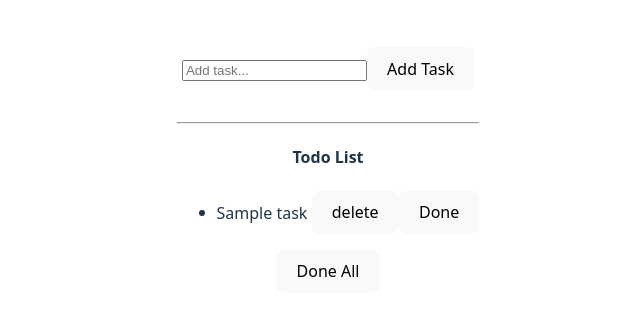
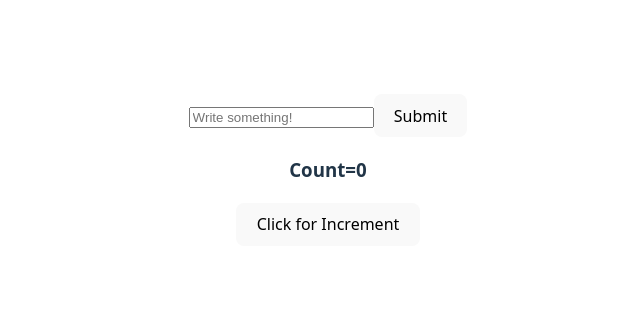
Before and after one commit to Uzmakh/deltareact-app, a React (Vite) app: page / in a window 1280 px wide. Shown: the part 230-546 px from the top of the page, without its empty margins (312-952 px from the left). Built offline with nearby package versions, Linux system fonts and the light colour scheme.

Commit message:
Practised Events and useState in React

```diff
--- a/src/App.jsx
+++ b/src/App.jsx
@@ -22,13 +22,13 @@ function App() {
       {/* <ProductTab />
       <MessageBox userName="Uzma" textColor="grey" />
       <MessageBox userName="youzee" textColor="red" />
-      <Button />
-      <Form /> */}
-      {/* <Counter/> */}
+      <Button /> */}
+      <Form />
+      <Counter/>
       {/* <LikeButton /> */}
       {/* <Closure/> */}
       {/* <LudoBoard /> */}
-      <TodoList/>
+      {/* <TodoList/> */}
     </>
   );
 }
--- a/src/Counter.jsx
+++ b/src/Counter.jsx
@@ -1,39 +1,21 @@
-import { useState } from 'react';
-
-function init() {
-  return Math.random();
-}
+import { useState } from "react";
 
 const Counter = () => {
-  //   let arr = useState(10);
-  // console.log(arr);
-  let [count, setCount] = useState(init);   //initialization
-  console.log("Component is rendered!");
-  console.log(`count=${count}`);
+  // let count = 0;
+  let [count, setCount] = useState(0); //initialization
 
-    // function inCount() {
-    //     count += 1;
-    //     console.log(count);
-  // }
   function incCount() {
-    // count = count + 1;
-    // setCount (count + 1);
-    // console.log(`Inside incCount,count=${count}`);
-    setCount((currCount) => {
-      return currCount + 1;
-    });
-    setCount((currCount) => {
-      return currCount + 1;
-    });
+    count += 1;
+    console.log(count);
+    setCount(count);
   }
+
   return (
     <div>
-          {/* <h3>Count={count}</h3>
-          <button onClick={inCount}>Increment</button> */}
       <h3>Count={count}</h3>
       <button onClick={incCount}>Click for Increment</button>
     </div>
-  )
-}
+  );
+};
 
 export default Counter;
--- a/src/Form.jsx
+++ b/src/Form.jsx
@@ -1,15 +1,17 @@
-function handleFormSubmit() {
-    console.log("Form submitted!")
+function handleFormSubmit(event) {
+  event.preventDefault();
+  console.log("Form submitted!");
 }
 
 const Form = () => {
   return (
-      <div>
-          <input type="text" placeholder="Write something!" />
-          <button onClick={handleFormSubmit}>Submit</button>
+    <div>
+      <form onSubmit={handleFormSubmit}>
+        <input type="text" placeholder="Write something!" />
+        <button onClick={handleFormSubmit}>Submit</button>
+      </form>
+    </div>
+  );
+};
 
-    </div>
-  )
-}
-
-export default Form
+export default Form;
```
